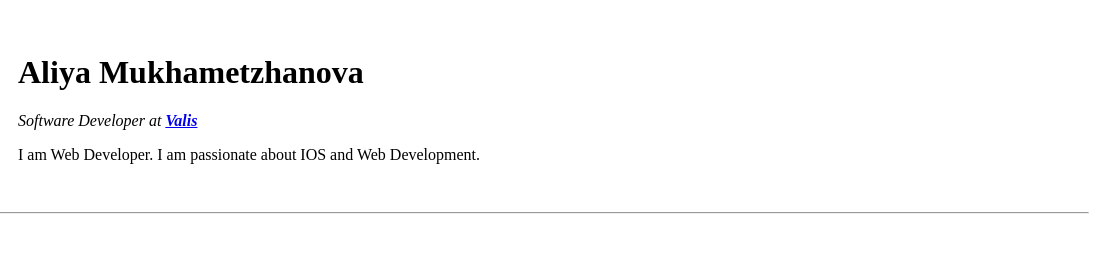
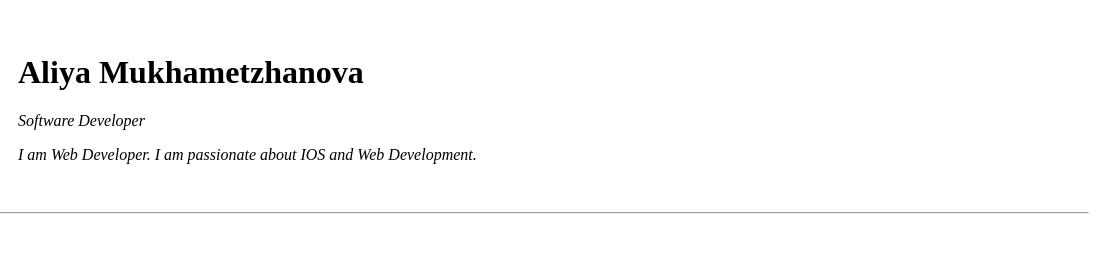
Before and after one commit to alimqz/cv, a plain HTML site: page index.html in a window 1280 px wide. Shown: the top 270 px of the page, 183-1280 px from the left. Drawn offline with Linux system fonts and the light colour scheme.

Commit message:
index.html updated

```diff
--- a/index.html
+++ b/index.html
@@ -10,7 +10,7 @@
     <tr>
         <td><img src="https://ggj.s3.amazonaws.com/styles/user_profile_picture_large__wide/user/20181024_110041.png?itok=u41tw_L0&timestamp=1540357609" alt="Aliya profile picture" width="150px" height="150px"></td>
         <td><h1>Aliya Mukhametzhanova</h1>
-    <p><em>Software Developer at <strong><a href="https://valis.kz/">Valis</a></strong></em></p>
+    <p><em>Software Developer</p>
     <p>I am Web Developer. I am passionate about IOS and Web Development.</p></td>
     </tr>
 </table>
```
